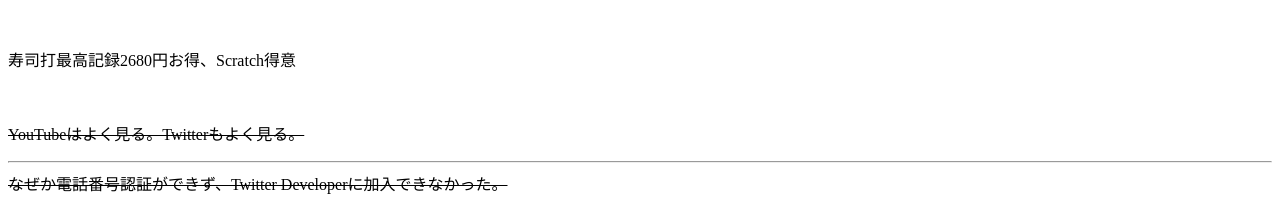
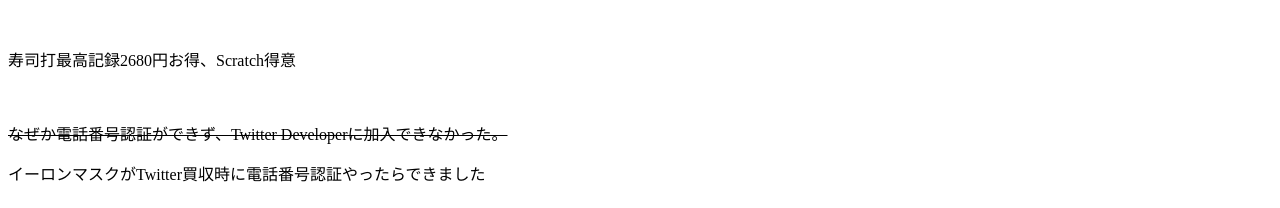
Before and after one commit to qgbv/qgbv.github.io, a plain HTML site: page index.html in a window 1280 px wide. Shown: the part 102-310 px from the top of the page. Drawn offline with Linux system fonts and the light colour scheme.

Commit message:
Update index.html

```diff
--- a/index.html
+++ b/index.html
@@ -1,10 +1,10 @@
-<title>qgbvってなんやねん。</title>
+<title>qgbv</title>
 <h1>軽く自己紹介</h1>
 <p>HTMLしか書けない。Javaで覚えているのはalert、Pythonで覚えているのはprintとpyautogui。CSS、JavaScriptはだいたい拾い物</p>
 <br>
 <p>寿司打最高記録2680円お得、Scratch得意</p>
 <br>
-<p><s>YouTubeはよく見る。Twitterもよく見る。<hr>なぜか電話番号認証ができず、Twitter Developerに加入できなかった。</s></p>
+<p><s>なぜか電話番号認証ができず、Twitter Developerに加入できなかった。</s></p>
 <p>イーロンマスクがTwitter買収時に電話番号認証やったらできました</p>
 <br>
 <h1>リンク集</h1>
```
